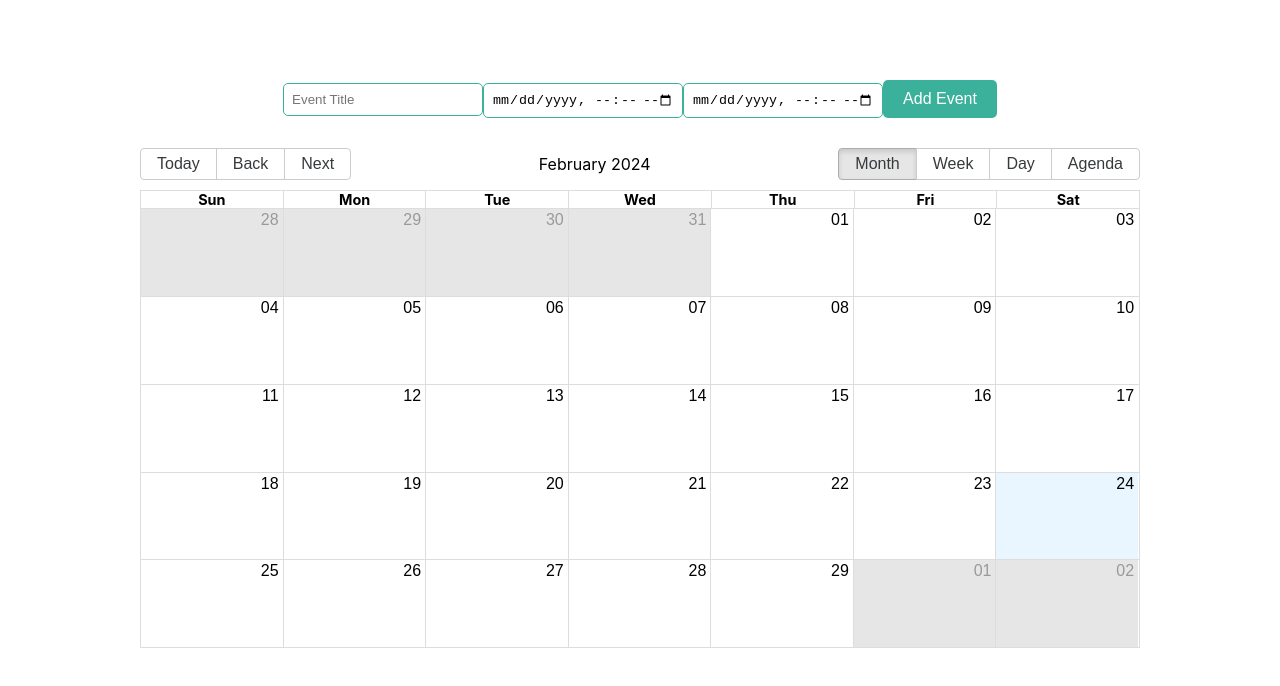
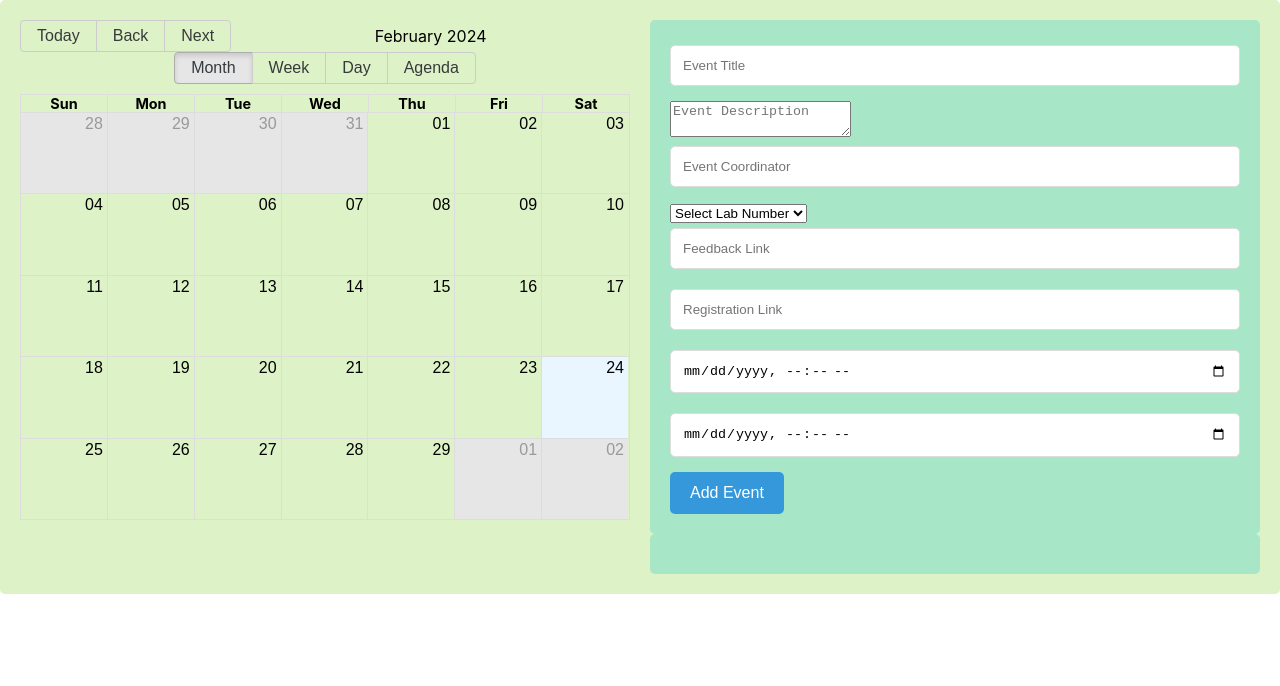
Before and after one commit to Alistair2522/FinalProject, a React (Create React App) app in the folder client/: page /cal in a window 1280 px wide. Shown: the top 686 px of the page. Built offline with nearby package versions, Linux system fonts and the light colour scheme; the HTML template or start-up script is replaced by a standard one.

Commit message:
updated calender

```diff
--- a/client/package.json
+++ b/client/package.json
@@ -17,6 +17,8 @@
     "react-big-calendar": "^1.10.3",
     "react-datepicker": "^6.1.0",
     "react-dom": "^18.2.0",
+    "react-modal": "^3.16.1",
+    "react-model": "^4.3.1",
     "react-router-dom": "^6.22.1",
     "react-scripts": "5.0.1",
     "web-vitals": "^2.1.4"
--- a/client/src/App.js
+++ b/client/src/App.js
@@ -4,7 +4,6 @@ import Signup from "./components/Signup";
 import Login from "./components/Login";
 import Cal from "./components/Cal";
 import Dashboard from "./components/DashBoard/DashBoard";
-import Admin from "./components/Admin";
 function App() {
   const user = localStorage.getItem("token");
 
@@ -16,7 +15,6 @@ function App() {
       <Route path="/" element={<Navigate replace to="/login" />} />
       <Route path="/cal" exact element={<Cal />} />
       <Route path="/DashBoard" exact element={<Dashboard />} />
-      <Route path="/Admin" exact element={<Admin />} />
     </Routes>
   );
 }
--- a/client/src/components/Admin/index.jsx
+++ /dev/null
@@ -1,76 +0,0 @@
-import React from 'react';
-import axios from 'axios';
-import Docxtemplater from 'docxtemplater';
-import JSZip from 'jszip';
-
-const UploadToCloudinary = () => {
-    // Function to generate the Word document
-    const generateWordDocument = () => {
-        try {
-            // Load the Word document template
-            const templateContent = fs.readFileSync('path/to/word/template.docx', 'binary');
-            const zip = new JSZip(templateContent);
-            const doc = new Docxtemplater();
-            doc.loadZip(zip);
-
-            // Data for the Word document template
-            const data = {
-                title: 'Sample Event Request',
-                eventDate: '2024-03-01',
-                organizer: 'John Doe',
-                description: 'Lorem ipsum dolor sit amet, consectetur adipiscing elit...',
-                // Add more data fields as needed
-            };
-
-            // Set the data for the template
-            doc.setData(data);
-
-            // Render the template with the data
-            doc.render();
-
-            // Get the rendered document as a buffer
-            const renderedContent = doc.getZip().generate({ type: 'nodebuffer' });
-
-            // Set the generated Word document as the file to upload
-            setWordFile(renderedContent);
-        } catch (error) {
-            console.error('Error generating Word document:', error);
-        }
-    };
-
-    // Function to handle file upload to Cloudinary
-    const handleUpload = async () => {
-        if (wordFile) {
-            const formData = new FormData();
-            formData.append('file', wordFile);
-            formData.append('upload_preset', 'your_upload_preset'); // Replace 'your_upload_preset' with your Cloudinary upload preset
-
-            try {
-                // Make a POST request to Cloudinary Upload API
-                const response = await axios.post('https://api.cloudinary.com/v1_1/your_cloud_name/upload', formData, {
-                    headers: {
-                        'Content-Type': 'multipart/form-data'
-                    }
-                });
-
-                // Handle the response from Cloudinary
-                console.log('File uploaded to Cloudinary:', response.data);
-                // You can use the response data (e.g., response.data.url) to display or use the uploaded file in your application
-            } catch (error) {
-                console.error('Error uploading file to Cloudinary:', error);
-            }
-        }
-    };
-
-    return (
-        <div>
-            {/* Button to generate Word document */}
-            <button onClick={generateWordDocument}>Generate Word Document</button>
-
-            {/* Button to upload Word document to Cloudinary */}
-            <button onClick={handleUpload} disabled={!wordFile}>Upload to Cloudinary</button>
-        </div>
-    );
-};
-
-export default UploadToCloudinary;
--- a/client/src/components/Cal/App.css
+++ b/client/src/components/Cal/App.css
@@ -1,41 +1,68 @@
 .container {
   display: flex;
-    flex-direction: column;
-    align-items: center;
-    margin-top: 50px;
+}
+
+.calendar-container {
+  flex: 1;
 }
 
 .calendar {
-    width: 80%;
-    max-width: 1000px;
-    margin-bottom: 20px;
+  height: 500px;
+  overflow-y: auto;
+}
+
+.modal {
+  position: fixed;
+  top: 50%;
+  left: 50%;
+  transform: translate(-50%, -50%);
+  background-color: white;
+  padding: 20px;
+  border-radius: 5px;
+}
+
+.overlay {
+  position: fixed;
+  top: 0;
+  left: 0;
+  right: 0;
+  bottom: 0;
+  background-color: rgba(0, 0, 0, 0.5);
+}
+
+.container {
+  display: flex;
+  justify-content: space-between;
+  background-color: #def2c7; /* Lighter shade of green for the enclosing container */
+  padding: 20px;
+  border-radius: 5px;
+}
+
+.calendar-container {
+  flex: 1;
+  margin-right: 20px;
+}
+
+.calendar {
+  height: 500px; /* Reverting to previous height */
+}
+
+.input-container {
+  flex: 1;
 }
 
 .event-form {
-    /* display: flex;
-    flex-direction: column;
-    align-items: center; */
+  background-color: #a7e6c6; /* Shade of green for input container */
+  border-radius: 5px;
   padding: 20px;
 }
 
-  .event-form input {
-    margin: 10px 0;
-    padding: 8px;
-    width: 200px;
-    border: 1px solid #3bb19b; /* Green border */
+.event-details {
+  background-color: #a7e6c6; /* Shade of green for event details container */
   border-radius: 5px;
+  padding: 20px;
 }
 
-  .event-form button {
-    margin-top: 10px;
-    padding: 10px 20px;
-    background-color: #3bb19b; /* Green background */
-    color: white;
-    border: none;
-    border-radius: 5px;
-    cursor: pointer;
+.event-details h3 {
+  color: #00733e; /* Dark green color for the event details title */
 }
-
-  .event-form button:hover {
-    background-color: #3bb19b; /* Darker green on hover */
-  }
--- a/client/src/components/Cal/index.jsx
+++ b/client/src/components/Cal/index.jsx
@@ -1,20 +1,30 @@
 import { useState } from "react";
 import React, { useEffect } from 'react';
 import "react-big-calendar/lib/css/react-big-calendar.css";
-import { Calendar, dateFnsLocalizer , momentLocalizer} from "react-big-calendar";
+import { Calendar, momentLocalizer } from "react-big-calendar";
 import moment from 'moment';
 import './App.css';
 import eventsData from './events.json';
-
 
 const localizer = momentLocalizer(moment);
 
 const Cal = () => {
   const [events, setEvents] = useState([]);
+  const [selectedEvent, setSelectedEvent] = useState(null);
+  const [title, setTitle] = useState('');
+  const [description, setDescription] = useState('');
+  const [coordinator, setCoordinator] = useState('');
+  const [lab, setLab] = useState('');
+  const [feedbackLink, setFeedbackLink] = useState('');
+  const [registrationLink, setRegistrationLink] = useState('');
+  const [start, setStart] = useState('');
+  const [end, setEnd] = useState('');
 
-//   useEffect(() => {
-//     setEvents(eventsData);
-//   }, []);
+  const labOptions = [
+    { value: 'AX410', label: 'AX410' },
+    { value: 'AX412', label: 'AX412' },
+    { value: 'AX414', label: 'AX414' }
+  ];
 
   const eventStyleGetter = (event, start, end, isSelected) => {
     const eventDate = moment(event.start);
@@ -35,8 +45,8 @@ const eventStyleGetter = (event, start, end, isSelected) => {
       style: style
     };
   };
+
   const handleAddEvent = (newEvent) => {
-    // Check for conflicting events
     const isConflict = events.some(event => {
       return (
         (moment(newEvent.start).isSameOrAfter(event.start) && moment(newEvent.start).isBefore(event.end)) ||
@@ -53,49 +63,87 @@ const eventStyleGetter = (event, start, end, isSelected) => {
     setEvents(updatedEvents);
   };
 
+  const handleEventClick = (event) => {
+    setSelectedEvent(event);
+  };
+
   return (
     <div className="container">
-      <EventForm onAddEvent={handleAddEvent} />
+      <div className="calendar-container">
         <div className="calendar">
           <Calendar
             localizer={localizer}
             events={events}
             startAccessor="start"
             endAccessor="end"
-          views={['month', 'week', 'day','agenda']}
+            views={['month', 'week', 'day', 'agenda']}
             style={{ height: 500 }}
             eventPropGetter={eventStyleGetter}
+            onSelectEvent={handleEventClick}
           />
         </div>
       </div>
-  );
-};
-
-const EventForm = ({ onAddEvent }) => {
-  const [title, setTitle] = useState('');
-  const [start, setStart] = useState('');
-  const [end, setEnd] = useState('');
-
-  const handleSubmit = (e) => {
+      <div className="input-container">
+        <div className="event-form">
+          <form onSubmit={(e) => {
             e.preventDefault();
             const newEvent = {
               title,
+              description,
+              coordinator,
+              lab,
+              feedbackLink,
+              registrationLink,
               start: new Date(start),
               end: new Date(end),
             };
-    onAddEvent(newEvent);
+            handleAddEvent(newEvent);
             setTitle('');
+            setDescription('');
+            setCoordinator('');
+            setLab('');
+            setFeedbackLink('');
+            setRegistrationLink('');
             setStart('');
             setEnd('');
-  };
-
-  return (
-    <form className="event-form" onSubmit={handleSubmit}>
+          }}>
             <input
               type="text"
               placeholder="Event Title"
               value={title}
               onChange={(e) => setTitle(e.target.value)}
+            />
+            <textarea
+              placeholder="Event Description"
+              value={description}
+              onChange={(e) => setDescription(e.target.value)}
+            ></textarea>
+            <input
+              type="text"
+              placeholder="Event Coordinator"
+              value={coordinator}
+              onChange={(e) => setCoordinator(e.target.value)}
+            />
+            <select
+              value={lab}
+              onChange={(e) => setLab(e.target.value)}
+            >
+              <option value="">Select Lab Number</option>
+              {labOptions.map(option => (
+                <option key={option.value} value={option.value}>{option.label}</option>
+              ))}
+            </select>
+            <input
+              type="text"
+              placeholder="Feedback Link"
+              value={feedbackLink}
+              onChange={(e) => setFeedbackLink(e.target.value)}
+            />
+            <input
+              type="text"
+              placeholder="Registration Link"
+              value={registrationLink}
+              onChange={(e) => setRegistrationLink(e.target.value)}
             />
             <input
               type="datetime-local"
@@ -109,9 +157,25 @@ const EventForm = ({ onAddEvent }) => {
             />
             <button type="submit">Add Event</button>
           </form>
+        </div>
+        <div className="event-details">
+          {selectedEvent && (
+            <div>
+              <h3>Event Details</h3>
+              <p>Title: {selectedEvent.title}</p>
+              <p>Description: {selectedEvent.description}</p>
+              <p>Coordinator: {selectedEvent.coordinator}</p>
+              <p>Lab: {selectedEvent.lab}</p>
+              <p>Feedback Link: {selectedEvent.feedbackLink}</p>
+              <p>Registration Link: {selectedEvent.registrationLink}</p>
+              <p>Start Time: {moment(selectedEvent.start).format('YYYY-MM-DD HH:mm')}</p>
+              <p>End Time: {moment(selectedEvent.end).format('YYYY-MM-DD HH:mm')}</p>
+            </div>
+          )}
+        </div>
+      </div>
+    </div>
   );
 };
 
-
-
 export default Cal;
--- /dev/null
+++ b/package.json
@@ -0,0 +1,5 @@
+{
+  "dependencies": {
+    "react-model": "^4.3.1"
+  }
+}
```
Also changed, not shown: 2 other files (tests, documents, lock files or other folders). Lines whose indentation alone changed are shown as unchanged.
